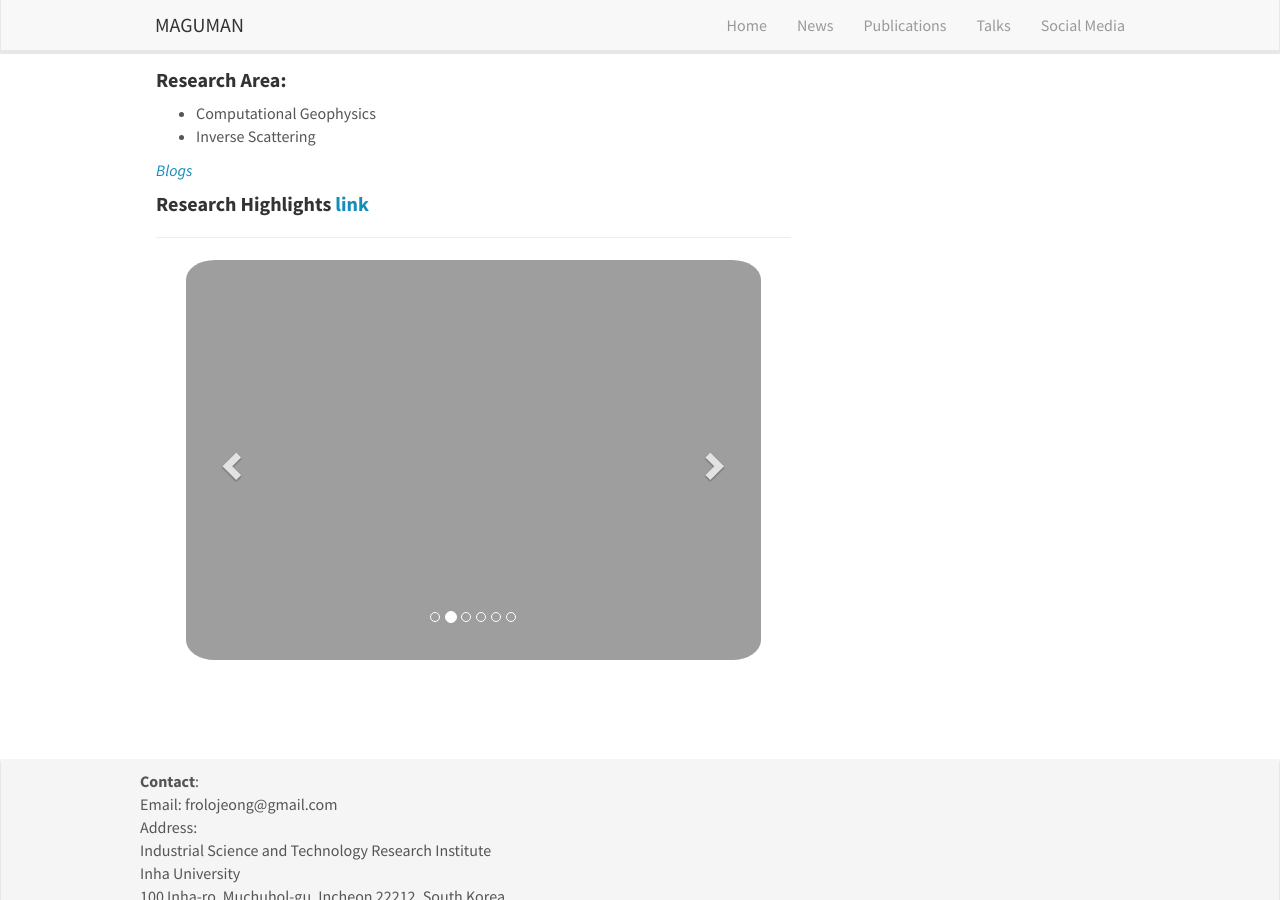
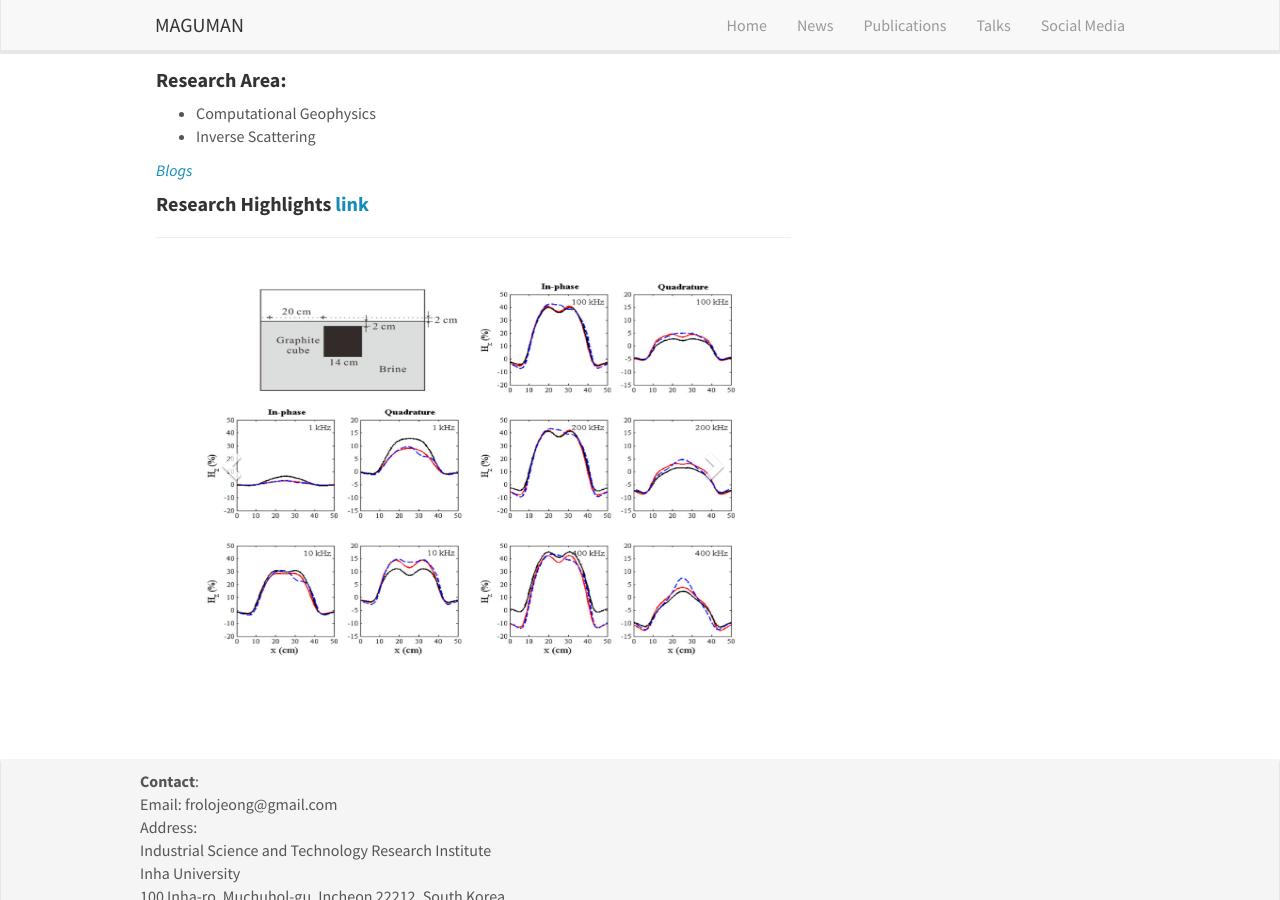
Before and after one commit to maguman/maguman.github.io, a Jekyll site: the page built from _pages/home.md, in a window 1280 px wide and 900 px high, scrolled down 589 px. Built offline with Jekyll 4.4.1, drawn with Linux system fonts in a browser that asks for light colours; nearby versions of some CDN libraries.

Commit message:
Update home.md

```diff
--- a/_pages/home.md
+++ b/_pages/home.md
@@ -56,11 +56,11 @@
     <!-- Menu -->
     <ol class="carousel-indicators">
         <li data-target="#carousel" data-slide-to="0" class="active"></li>
-        <li data-target="#carousel" data-slide-to="1"></li>
+<!--        <li data-target="#carousel" data-slide-to="1"></li>
         <li data-target="#carousel" data-slide-to="2"></li>
         <li data-target="#carousel" data-slide-to="3"></li>
         <li data-target="#carousel" data-slide-to="4"></li>
-        <li data-target="#carousel" data-slide-to="5"></li>
+        <li data-target="#carousel" data-slide-to="5"></li> -->
         <!-- <li data-target="#carousel" data-slide-to="5"></li> -->
     </ol>
 
@@ -68,9 +68,9 @@
     <div class="carousel-inner" markdown="0">
 
         <div class="item active">
-            <img src="{{ site.url }}{{ site.baseurl }}/images/pubpic/wanggoulet21.png" alt="Slide 1" style="width: 600px; height: 400px; float: center; border: 20px"/>
+            <img src="{{ site.url }}{{ site.baseurl }}/images/pubpic/GP2014_Fig9.PNG" alt="Slide 1" style="width: 600px; height: 400px; float: center; border: 20px"/>
         </div>
-        <div class="item">
+<!--        <div class="item">
             <img src="{{ site.url }}{{ site.baseurl }}/images/pubpic/Goulet21.jpg" alt="Slide 2" style="width: 600px; height: 400px; float: center; border: 20px"/>
         </div>
         <div class="item">
@@ -84,7 +84,7 @@
         </div>
         <div class="item">
             <img src="{{ site.url }}{{ site.baseurl }}/images/pubpic/niewangolsenday17.jpg" alt="Slide 6" style="width: 600px; height: 400px; float: center; border: 20px"/>
-        </div>
+        </div>  -->
 <!--         <div class="item">
             <img src="{{ site.url }}{{ site.baseurl }}/images/slider7001400/logos.jpg" alt="Slide 4" />
         </div>
```
